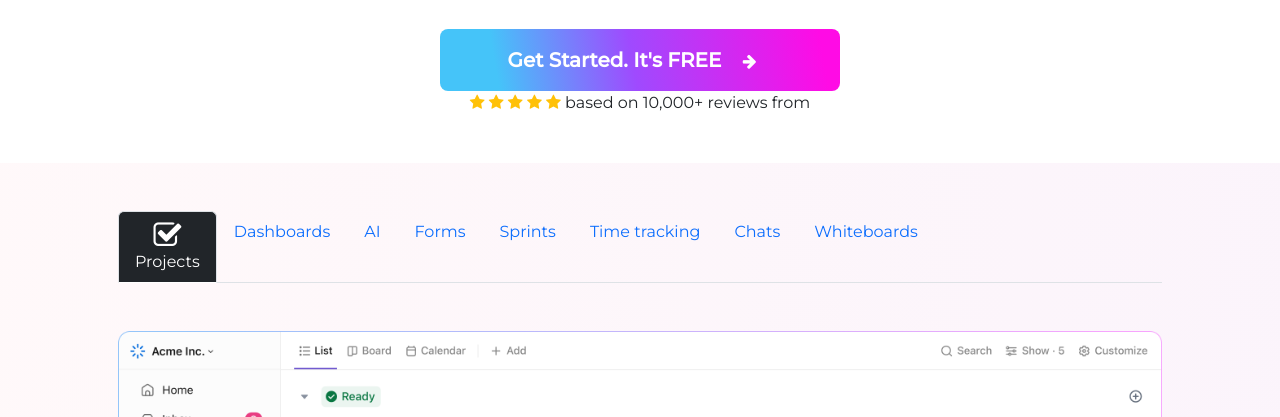
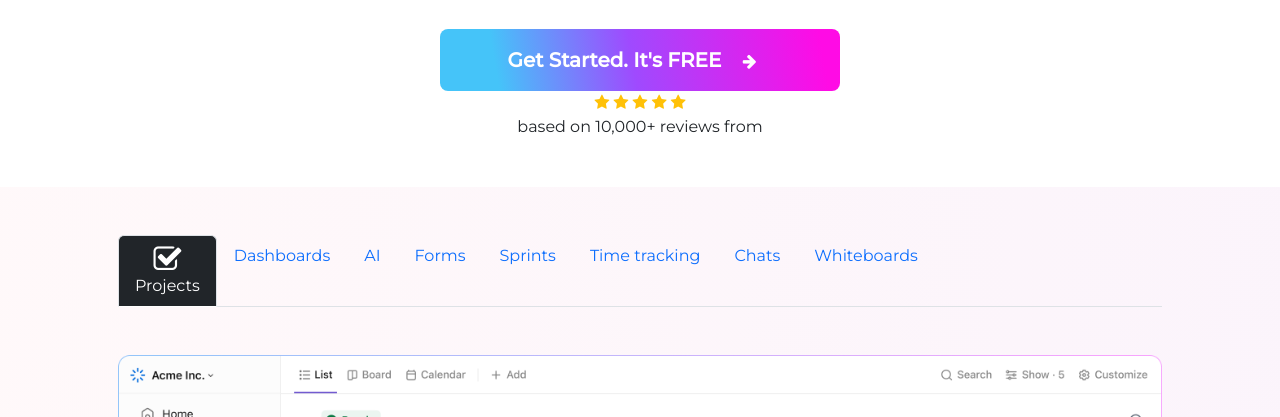
Before and after one commit to boubacar26/Tache-Validation-Bootstrap, a plain HTML site: page accueil.html in a window 1280 px wide. Shown: the part 383-800 px from the top of the page. Drawn offline with nearby package versions, Linux system fonts and the light colour scheme.

Commit message:
Petites modifications

```diff
--- a/accueil.html
+++ b/accueil.html
@@ -185,7 +185,7 @@
                     <i class="fa fa-star text-warning" aria-hidden="true"></i>
                     <i class="fa fa-star text-warning" aria-hidden="true"></i>
                     <i class="fa fa-star text-warning" aria-hidden="true"></i>
-                    <i class="fa fa-star text-warning" aria-hidden="true"></i>
+                    <i class="fa fa-star text-warning" aria-hidden="true"></i><br>
                     <span>based on 10,000+ reviews from</span>
                 </div>
             </div>
```
Also changed, not shown: Entreprise.html (+2 -2 lines).
